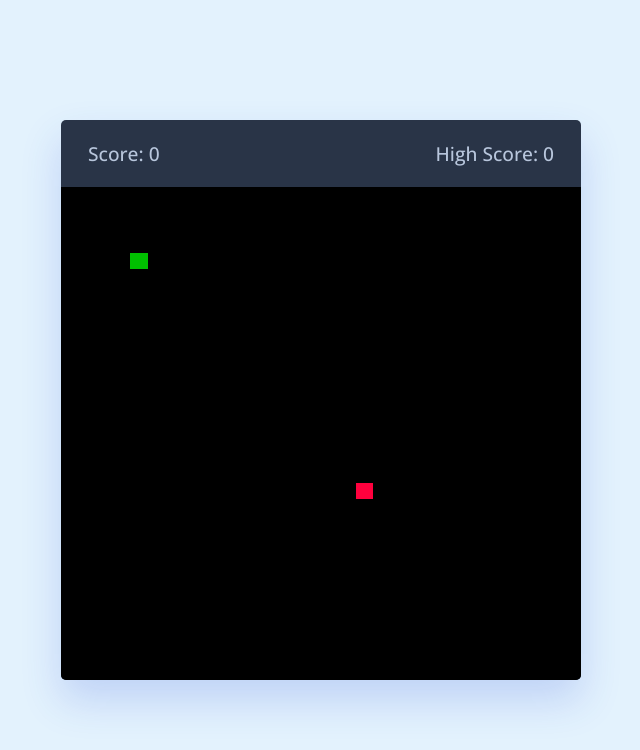
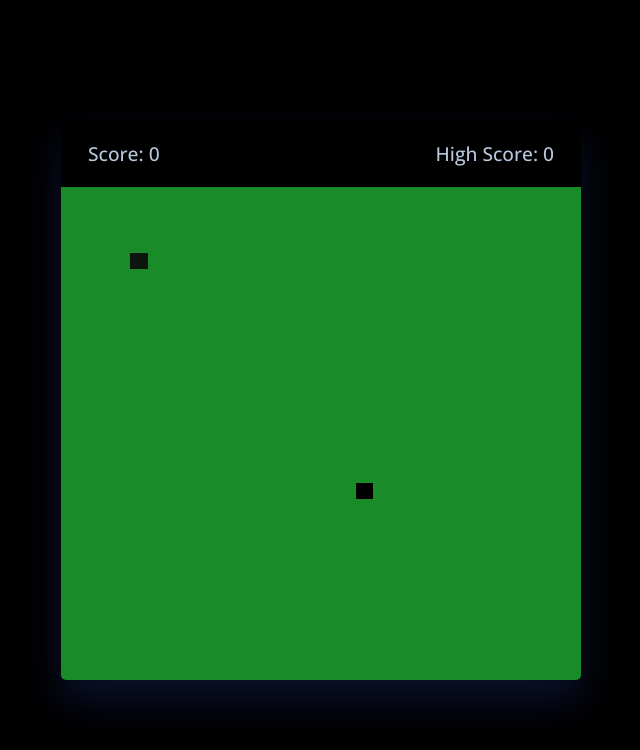
Before and after one commit to ThalesHenriq/snakegame, a plain HTML site: page index.html in a window 1280 px wide. Shown: the whole page, without its empty margins (319-959 px from the left). Drawn offline with nearby package versions, Linux system fonts and the light colour scheme.

Commit message:
Update style.css

```diff
--- a/style.css
+++ b/style.css
@@ -10,7 +10,7 @@ body {
   align-items: center;
   justify-content: center;
   min-height: 100vh;
-  background: #e3f2fd;
+  background: #000000;
 }
 .wrapper {
   width: 65vmin;
@@ -20,7 +20,7 @@ body {
   flex-direction: column;
   justify-content: center;
   border-radius: 5px;
-  background-color: #293447;
+  background-color: #000000;
   box-shadow: 0 20px 40px rgba(52, 87, 220, 0.2);
 }
 .game-details {
@@ -35,14 +35,14 @@ body {
   width: 100%;
   height: 100%;
   display: grid;
-  background: #000000;
+  background: #198b28;
   grid-template: repeat(30, 1fr) / repeat(30, 1fr);
 }
 .play-board .food {
-  background: #ff003d;
+  background: #000000;
 }
 .play-board .head {
-  background: #00c000;
+  background: #0c160c;
 }
 .controls {
   display: none;
```
